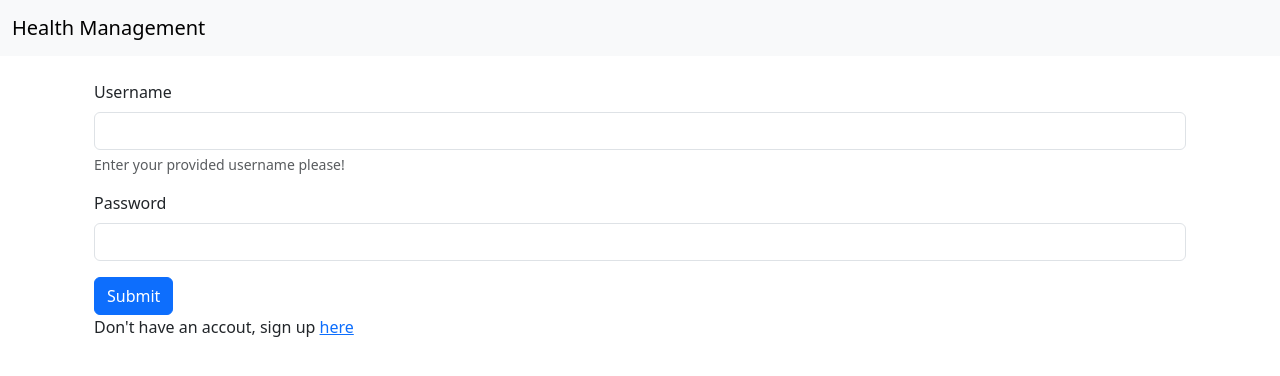
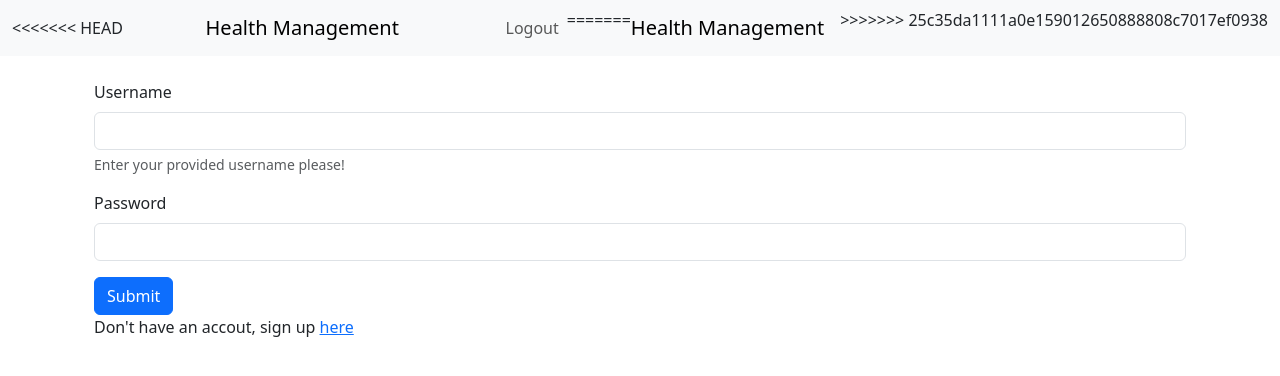
Before and after one commit to rprakashdass/hospital-management-system, a Django app: page / in a window 1280 px wide. Shown: the top 376 px of the page. Run offline with Django 5.2, Linux system fonts and the light colour scheme.

Commit message:
Add files via upload

```diff
--- a/templates/base.html
+++ b/templates/base.html
@@ -12,6 +12,17 @@
 
     <nav class="navbar navbar-expand-lg navbar-light bg-light">
         <div class="container-fluid">
+<<<<<<< HEAD
+            <a class="navbar-brand" href="#">Health Management</a>
+            <div class="" id="navbarNav">
+                <ul class="navbar-nav">
+                    {% comment %} {% if user.is_authenticated %} {% endcomment %}
+                        <li class="nav-item">
+                            <a class="nav-link" href="{% url 'userauth:logout' %}">Logout</a>
+                        </li>
+                    {% comment %} {% else %} {% endcomment %}
+                    {% comment %} {% endif %} {% endcomment %}
+=======
             <a class="navbar-brand" href="{% url 'doctor:home' %}">Health Management</a>
             <div class="" id="navbarNav">
                 <ul class="navbar-nav">
@@ -21,6 +32,7 @@
                         </li>
                     {% else %}
                     {% endif %}
+>>>>>>> 25c35da1111a0e159012650888808c7017ef0938
                 </ul>
             </div>
         </div>
```
